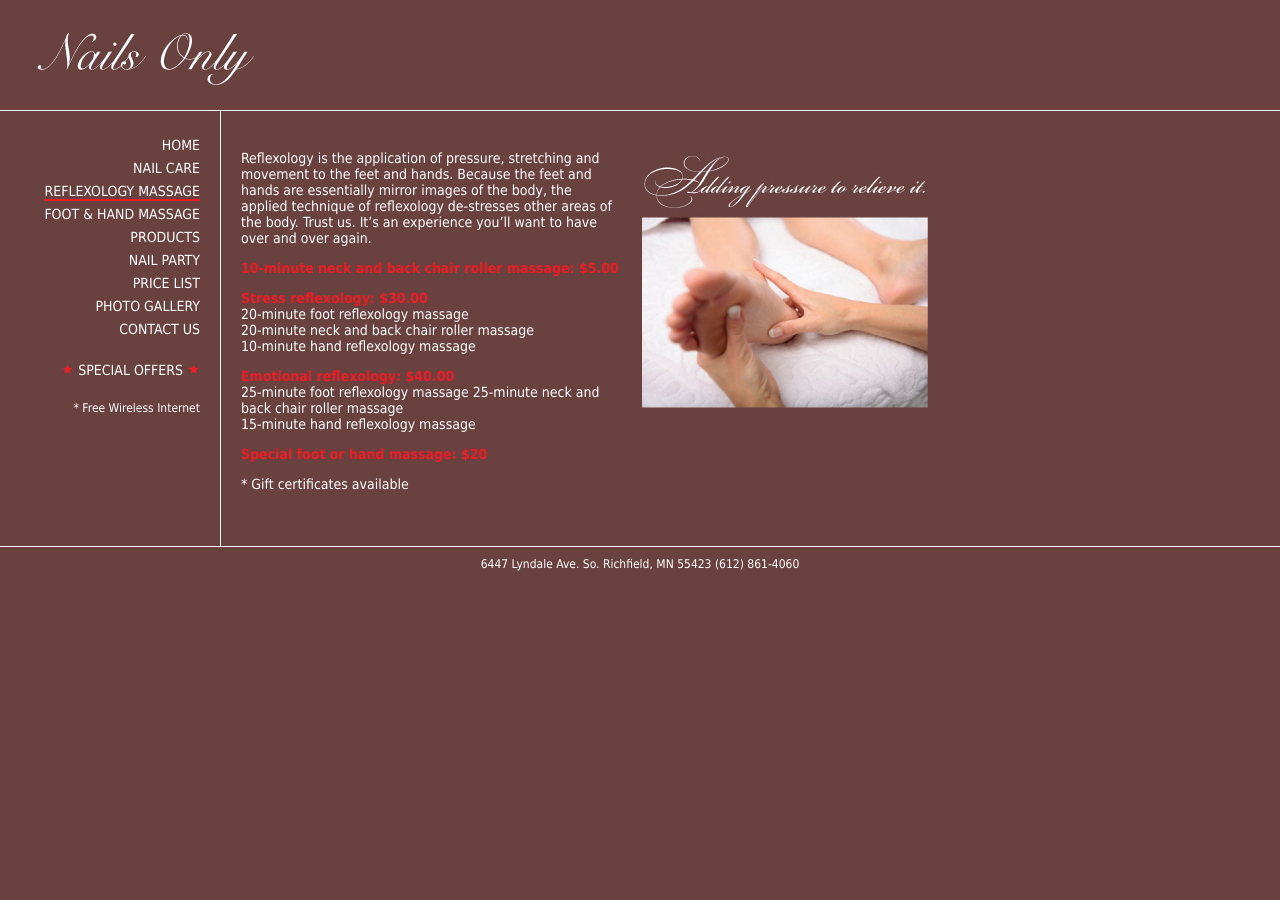
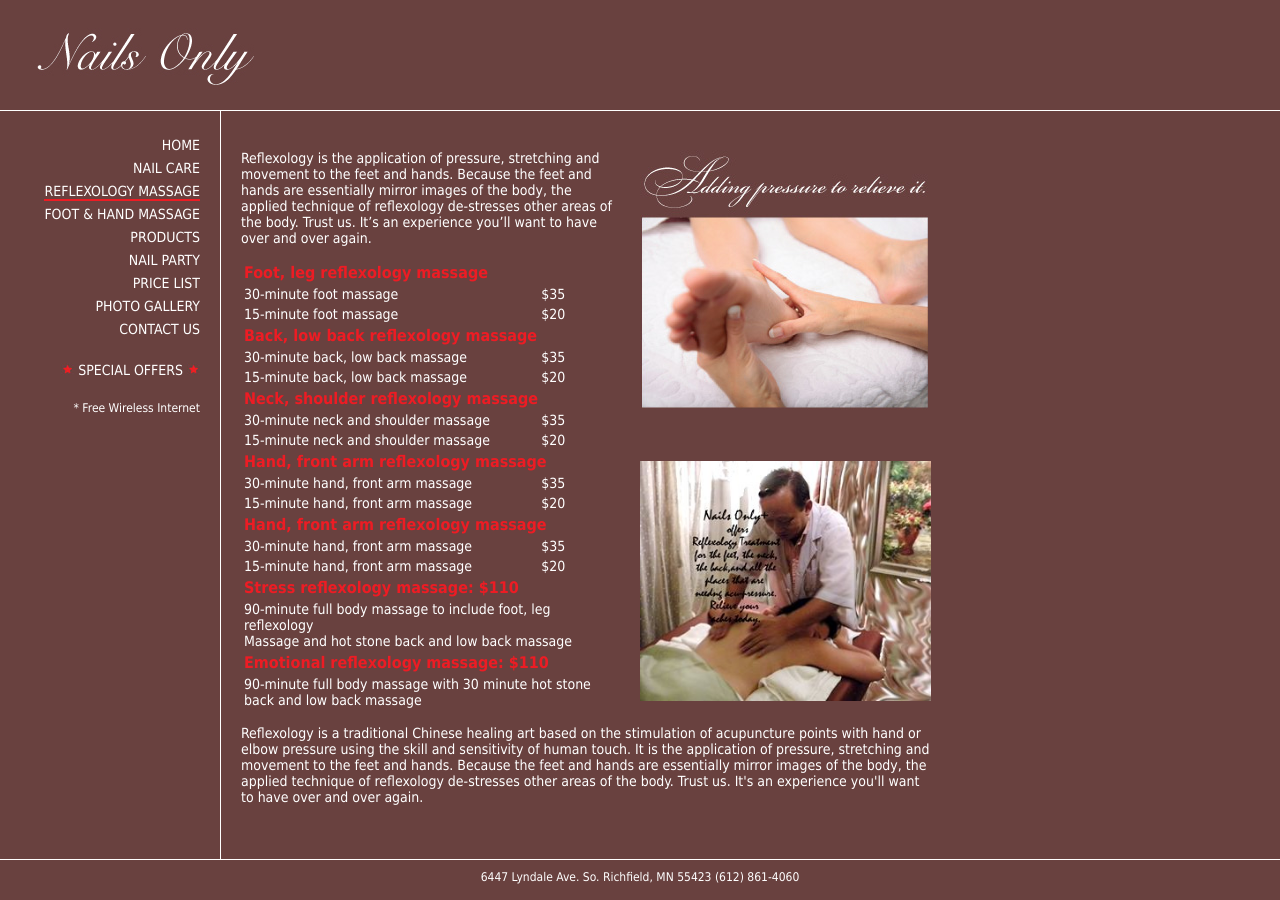
Before and after one commit to lancevo/nailsonlymn, a Jekyll site: the page built from reflexology-massage.html, in a window 1280 px wide. Built offline with Jekyll 4.4.1, drawn with Linux system fonts in a browser that asks for light colours.

Commit message:
update reflex page / increase header font size

```diff
--- a/reflexology-massage.html
+++ b/reflexology-massage.html
@@ -7,16 +7,98 @@ layout: default
 		width:690px !important;
 	}
 </style>
-<div class="para">
-  <p><img class="imgPadLeft" src="images/reflex-photo.jpg" alt="Adding pressure to relieve it." align="right" />Reflexology is the application of pressure, stretching and movement to the feet and hands. Because the feet and hands are essentially mirror images of the body, the applied technique of reflexology de-stresses other areas of the body. Trust us. It&rsquo;s an experience you&rsquo;ll want to have over and over again.</p>
-  <p class="item">10-minute neck and back chair roller massage: $5.00</p>
-  <p><span class="item">Stress reflexology: $30.00</span><br />
-    20-minute foot reflexology massage <br />
-    20-minute neck and back chair roller massage <br />
-    10-minute hand reflexology massage    </p>
-  <p><span class="item">Emotional reflexology: $40.00</span> <br />
-    25-minute foot reflexology massage				25-minute neck and back chair roller massage<br />
-    15-minute hand reflexology massage</p>
-  <p class="item">Special foot or hand massage: $20</p>
-  <p>* Gift certificates available</p>
+<div id="reflex" class="para">
+  <img class="imgPadLeft" src="images/reflex-photo.jpg" alt="Adding pressure to relieve it." align="right" />
+
+  <p>
+
+    Reflexology is the application of pressure, stretching and movement to the feet and hands. Because the feet and hands are essentially mirror images of the body, the applied technique of reflexology de-stresses other areas of the body. Trust us. It&rsquo;s an experience you&rsquo;ll want to have over and over again.</p>
+
+  <table class="pricetable">
+    <tbody>
+    <tr>
+      <td colspan="2" class="item">Foot, leg reflexology massage</td>
+    </tr>
+    <tr>
+      <td>30-minute foot massage</td>
+      <td>$35</td>
+    </tr>
+    <tr>
+      <td>15-minute foot massage</td>
+      <td>$20</td>
+    </tr>
+    <tr>
+      <td colspan="2" class="item">Back, low back reflexology massage</td>
+    </tr>
+    <tr>
+      <td>30-minute back, low back massage</td>
+      <td>$35</td>
+    </tr>
+    <tr>
+      <td>15-minute back, low back massage</td>
+      <td>$20</td>
+    </tr>
+    <tr>
+      <td colspan="2" class="item">Neck, shoulder reflexology massage
+</td>
+    </tr>
+    <tr>
+      <td>30-minute neck and shoulder massage</td>
+      <td>$35</td>
+    </tr>
+    <tr>
+      <td>15-minute neck and shoulder massage
+</td>
+      <td>$20</td>
+    </tr>
+
+    <tr>
+      <td colspan="2" class="item">Hand, front arm reflexology massage
+</td>
+    </tr>
+    <tr>
+      <td>30-minute hand, front arm massage </td>
+      <td>$35</td>
+    </tr>
+    <tr>
+      <td>15-minute hand, front arm massage </td>
+      <td>$20</td>
+    </tr>
+
+    <tr>
+      <td colspan="2" class="item">Hand, front arm reflexology massage </td>
+    </tr>
+    <tr>
+      <td>30-minute hand, front arm massage   </td>
+      <td>$35</td>
+    </tr>
+    <tr>
+      <td>15-minute hand, front arm massage
+</td>
+      <td>$20</td>
+    </tr>
+
+    <tr>
+      <td colspan="2" class="item">Stress reflexology massage:  $110
+</td>
+    </tr>
+    <tr>
+      <td colspan="2">90-minute full body massage to include foot, leg reflexology
+<br/>
+      Massage and hot stone back and low back massage
+      </td>
+    </tr>
+
+    <tr>
+      <td colspan="2" class="item">Emotional reflexology massage: $110
+</td>
+    </tr>
+    <tr>
+      <td colspan="2">90-minute full body massage with 30 minute hot stone back and low back massage</td>
+    </tr>
+
+    </tbody>
+  </table>
+   <img class="imgPadLeft" style="margin-top: -250px;" src="images/m_reflexology.jpg" alt="reflexology" align="right" width="291" />
+  <p>Reflexology is a traditional Chinese healing art based on the stimulation of acupuncture points with hand or elbow pressure using the skill and sensitivity of human touch. It is the application of pressure, stretching and movement to the feet and hands.  Because the feet and hands are essentially mirror images of the body, the applied technique of reflexology  de-stresses other areas of the body.  Trust us. It's an experience you'll want to have over and over again.</p>
 </div>
--- a/style.css
+++ b/style.css
@@ -57,9 +57,13 @@ a {
 .imgPadLeft {
 	padding-left:20px;
 }
+#reflex .rightImg {
+	float:right;
+}
 .item {
 	color:#ED1C24;
 	font-weight:bold;
+	font-size:16px;
 }
 .pricelist {
 	width:300px;
@@ -90,6 +94,13 @@ a {
 }
 .png {behavior: url(iepngfix.htc); width:375px; height:75px }
 .photo {
-width:533px;
-height:400px;
+	width:533px;
+	height:400px;
 }
+
+.pricetable {
+	width:375px;
+}
+.pricetable tr td:first-child{
+	width:80%;
+}
```
Also changed, not shown: images/m_reflexology.jpg (added).
